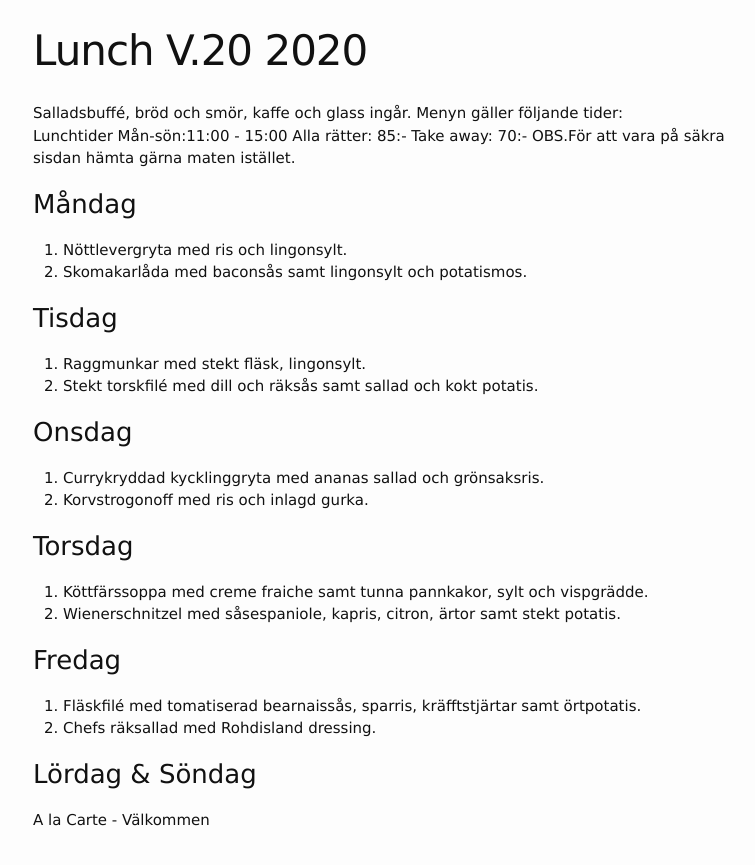
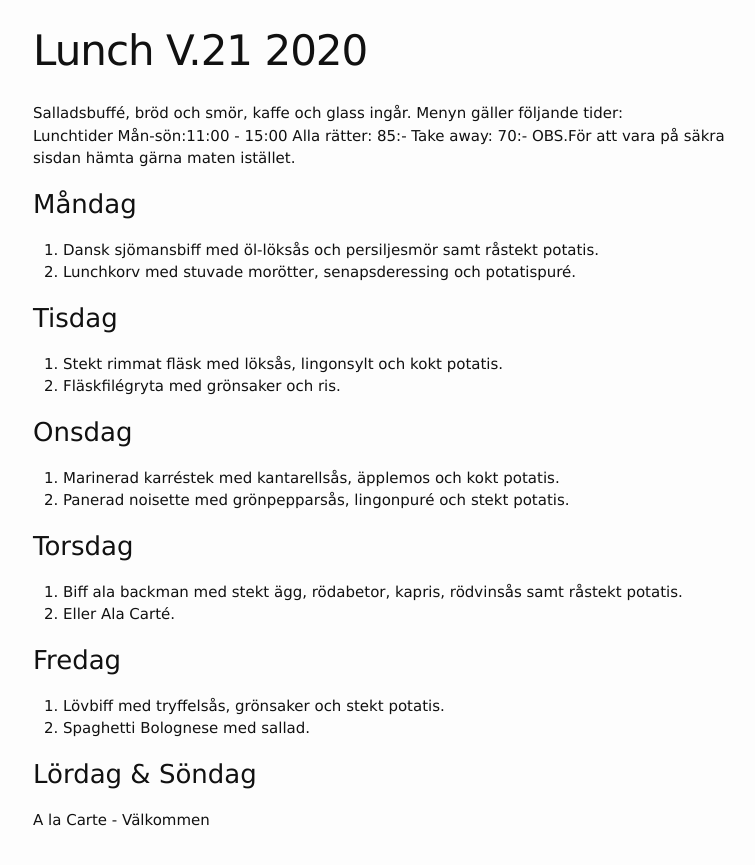
Before and after one commit to FarInn62/farinn62.github.io, a Jekyll site: the page built from lunch.md, in a window 1280 px wide. Shown: the top 865 px of the page, without its empty margins (237-992 px from the left). Built offline with Jekyll 4.4.1, drawn with Linux system fonts in a browser that asks for light colours.

Commit message:
Update lunch.md

```diff
--- a/lunch.md
+++ b/lunch.md
@@ -1,6 +1,6 @@
 ---
 layout: foodmenu
-title: Lunch V.20 2020
+title: Lunch V.21 2020
 permalink: /lunch/
 published: true
 ---
@@ -12,24 +12,24 @@ OBS.För att vara på säkra sisdan hämta gärna maten istället.
 
 
 ### Måndag
-1. Nöttlevergryta med ris och lingonsylt.
-2. Skomakarlåda med baconsås samt lingonsylt och potatismos.
+1. Dansk sjömansbiff med öl-löksås och persiljesmör samt råstekt potatis.
+2. Lunchkorv med stuvade morötter, senapsderessing och potatispuré.
 
 ### Tisdag
-1. Raggmunkar med stekt fläsk, lingonsylt.
-2. Stekt torskfilé med dill och räksås samt sallad och kokt potatis.
+1. Stekt rimmat fläsk med löksås, lingonsylt och kokt potatis.
+2. Fläskfilégryta med grönsaker och ris.
 
 ### Onsdag
-1. Currykryddad kycklinggryta med ananas sallad och grönsaksris.
-2. Korvstrogonoff med ris och inlagd gurka.
+1. Marinerad karréstek med kantarellsås, äpplemos och kokt potatis.
+2. Panerad noisette med grönpepparsås, lingonpuré och stekt potatis.
 
 ### Torsdag
-1. Köttfärssoppa med creme fraiche samt tunna pannkakor, sylt och vispgrädde.
-2. Wienerschnitzel med såsespaniole, kapris, citron, ärtor samt stekt potatis.
+1. Biff ala backman med stekt ägg, rödabetor, kapris, rödvinsås samt råstekt potatis.
+2. Eller Ala Carté.
 
 ### Fredag
-1. Fläskfilé med tomatiserad bearnaissås, sparris, kräfftstjärtar samt örtpotatis.
-2. Chefs räksallad med Rohdisland dressing.
+1. Lövbiff med tryffelsås, grönsaker och stekt potatis.
+2. Spaghetti Bolognese med sallad.
 
 
 ### Lördag & Söndag
```
